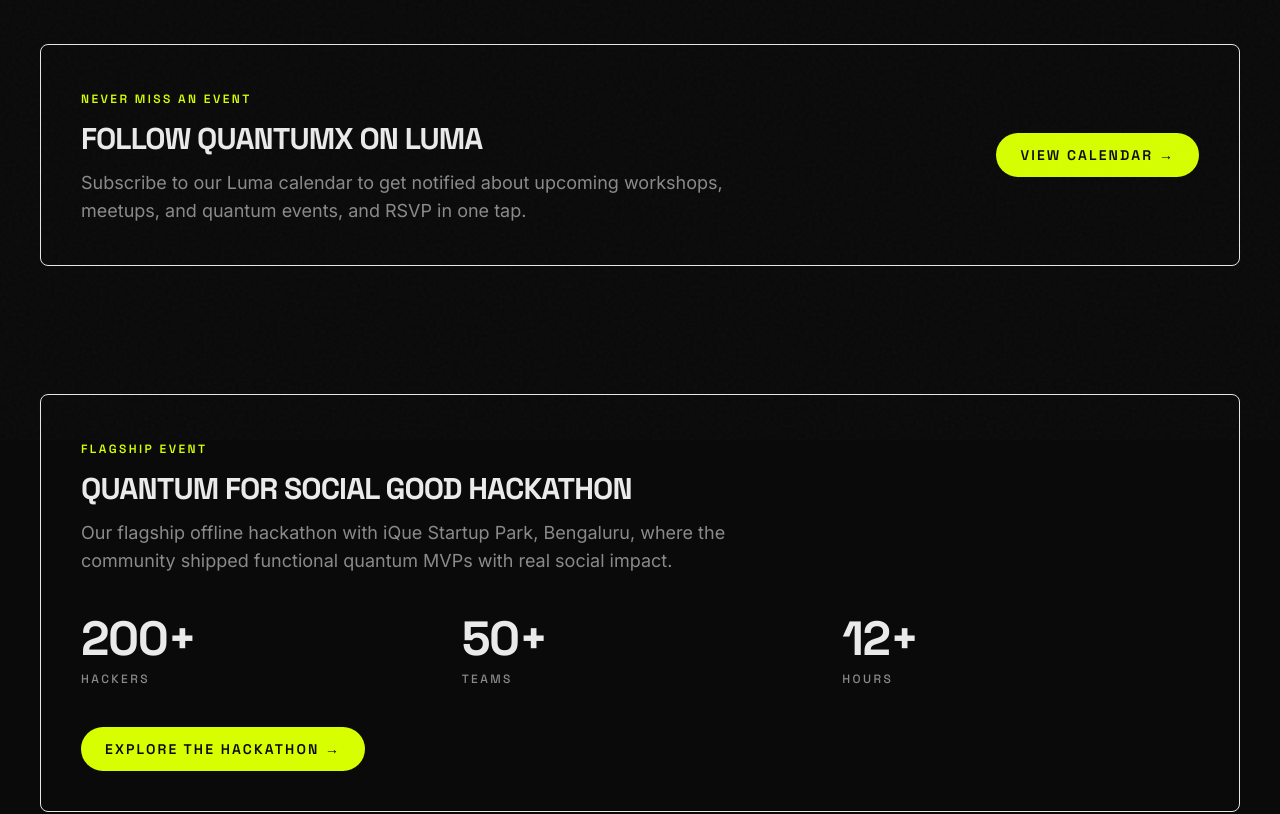
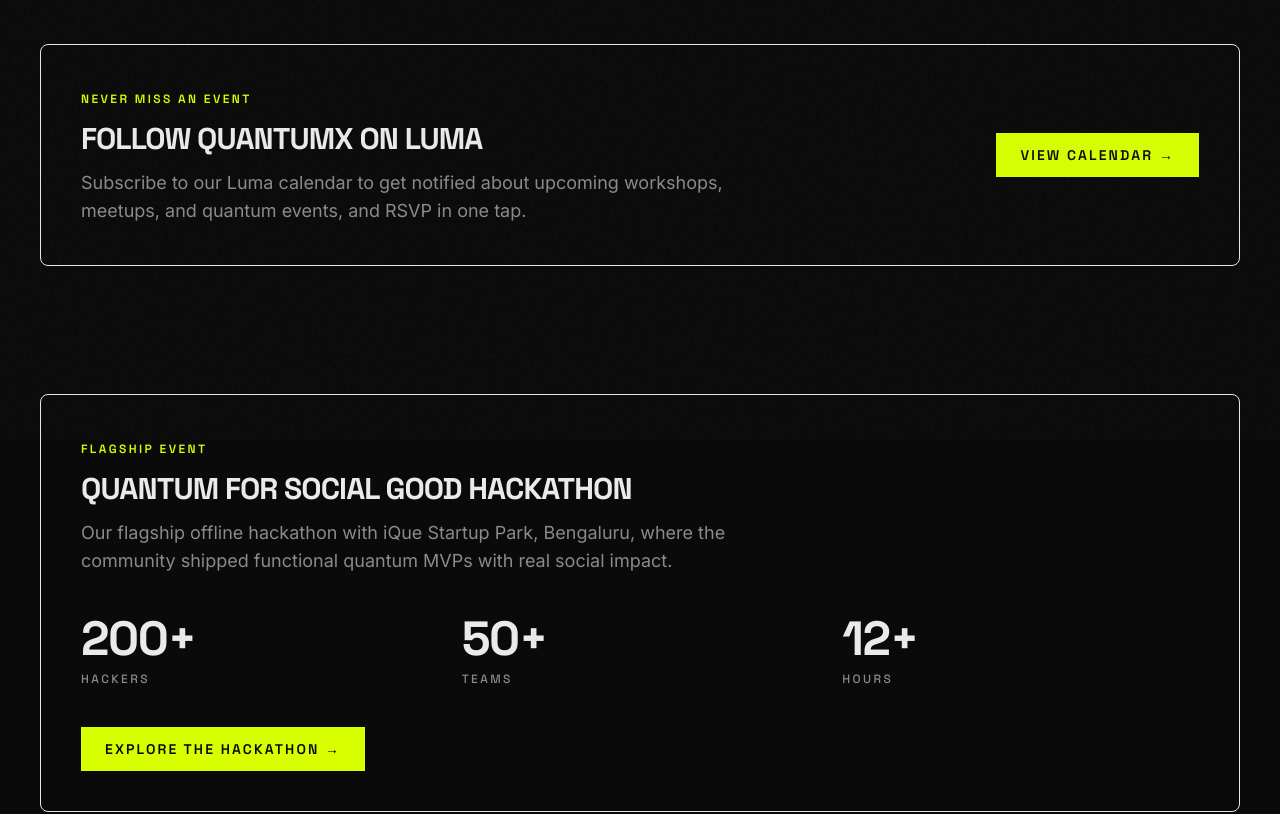
Before and after one commit to appetite-studio-team/quantumx.foundation, a Next.js app: page /community in a window 1280 px wide. Shown: the part 360-1174 px from the top of the page. Built offline with nearby package versions, Linux system fonts and the light colour scheme.

Commit message:
💄 style(community): sharp edges on Luma and hackathon CTAs
Co-Authored-By: Claude Opus 4.8 <noreply@anthropic.com>

```diff
--- a/app/community/EventsPage.tsx
+++ b/app/community/EventsPage.tsx
@@ -59,7 +59,7 @@ export function EventsPage() {
               workshops, meetups, and quantum events, and RSVP in one tap.
             </p>
           </div>
-          <span className="inline-flex shrink-0 items-center gap-2 rounded-full bg-accent px-6 py-3 font-heading text-sm font-semibold uppercase tracking-[0.15em] text-background transition-transform group-hover:translate-x-1">
+          <span className="inline-flex shrink-0 items-center gap-2 bg-accent px-6 py-3 font-heading text-sm font-semibold uppercase tracking-[0.15em] text-background transition-transform group-hover:translate-x-1">
             View calendar →
           </span>
         </motion.a>
@@ -101,7 +101,7 @@ export function EventsPage() {
 
           <Link
             href="/qx-hack"
-            className="group mt-8 inline-flex items-center gap-2 rounded-full bg-accent px-6 py-3 font-heading text-sm font-semibold uppercase tracking-[0.15em] text-background transition-transform hover:translate-x-1 md:mt-10"
+            className="group mt-8 inline-flex items-center gap-2 bg-accent px-6 py-3 font-heading text-sm font-semibold uppercase tracking-[0.15em] text-background transition-transform hover:translate-x-1 md:mt-10"
             data-magnetic
           >
             Explore the hackathon →
```
